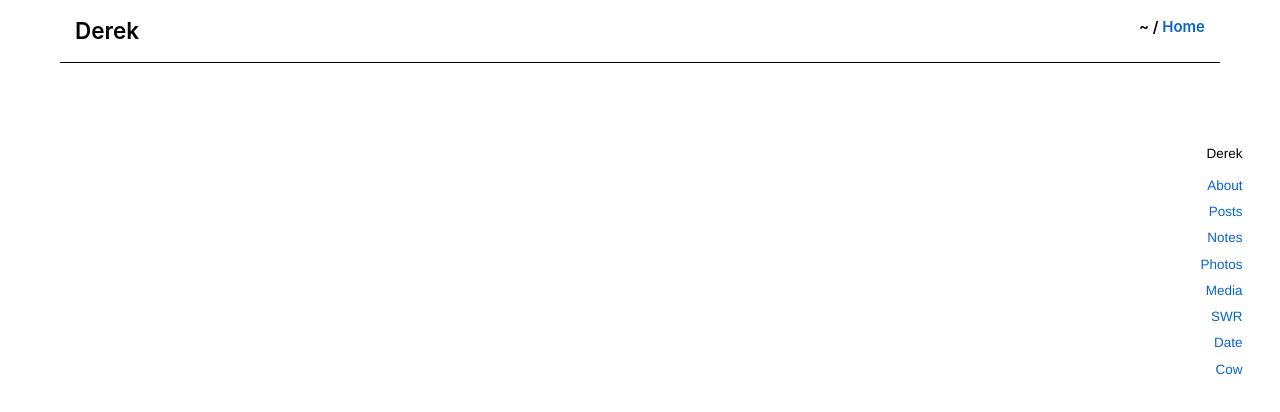
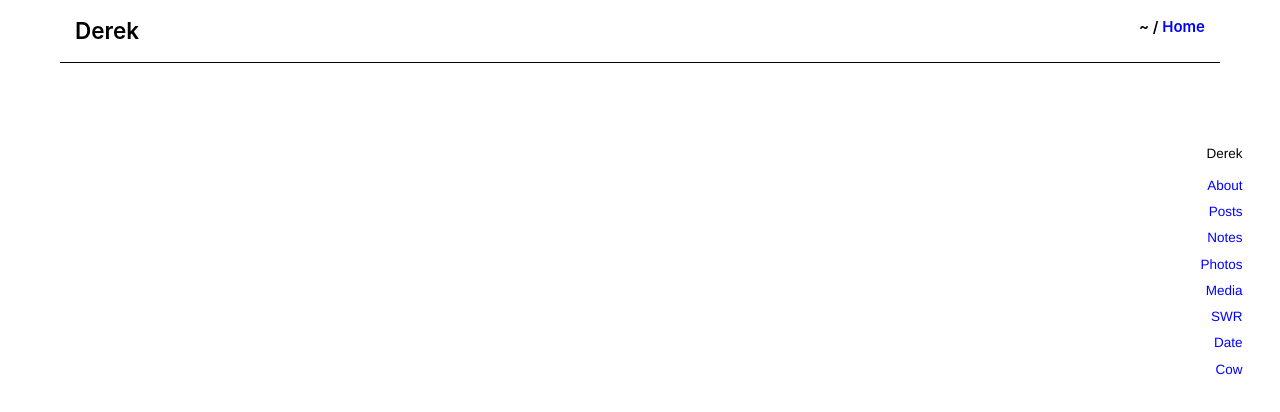
Before and after one commit to derekpodi/derekpodi.com, a Next.js app: page / in a window 1280 px wide. Shown: the top 412 px of the page. Built offline with nearby package versions, Linux system fonts and the light colour scheme.

Commit message:
change link color

```diff
--- a/styles/globals.css
+++ b/styles/globals.css
@@ -242,7 +242,7 @@ body {
 }
 
 a {
-  color: #0864c7;   /* 00449e */
+  color: #0000FF;   /* 0864c7 (neil) , 00449e (original) , 0000FF (reddit) , 1D9BF0 (twitter) */
   outline: 0;
   text-decoration: none;
 }
@@ -255,12 +255,12 @@ a:focus,
 a:hover,
 a:active,
 a.active {
-  color: #0864c7;   /* 00449e */
+  color: #0000FF;   /* 0864c7 (neil) , 00449e (original) , 0000FF (reddit) , 1D9BF0 (twitter) */
   text-decoration: underline;
 }
 
 a:visited {
-  color: #0864c7;   /* 00449e */
+  color: #0000FF;   /* 0864c7 (neil) , 00449e (original) , 0000FF (reddit) , 1D9BF0 (twitter) */
 }
 
 h1,
```
